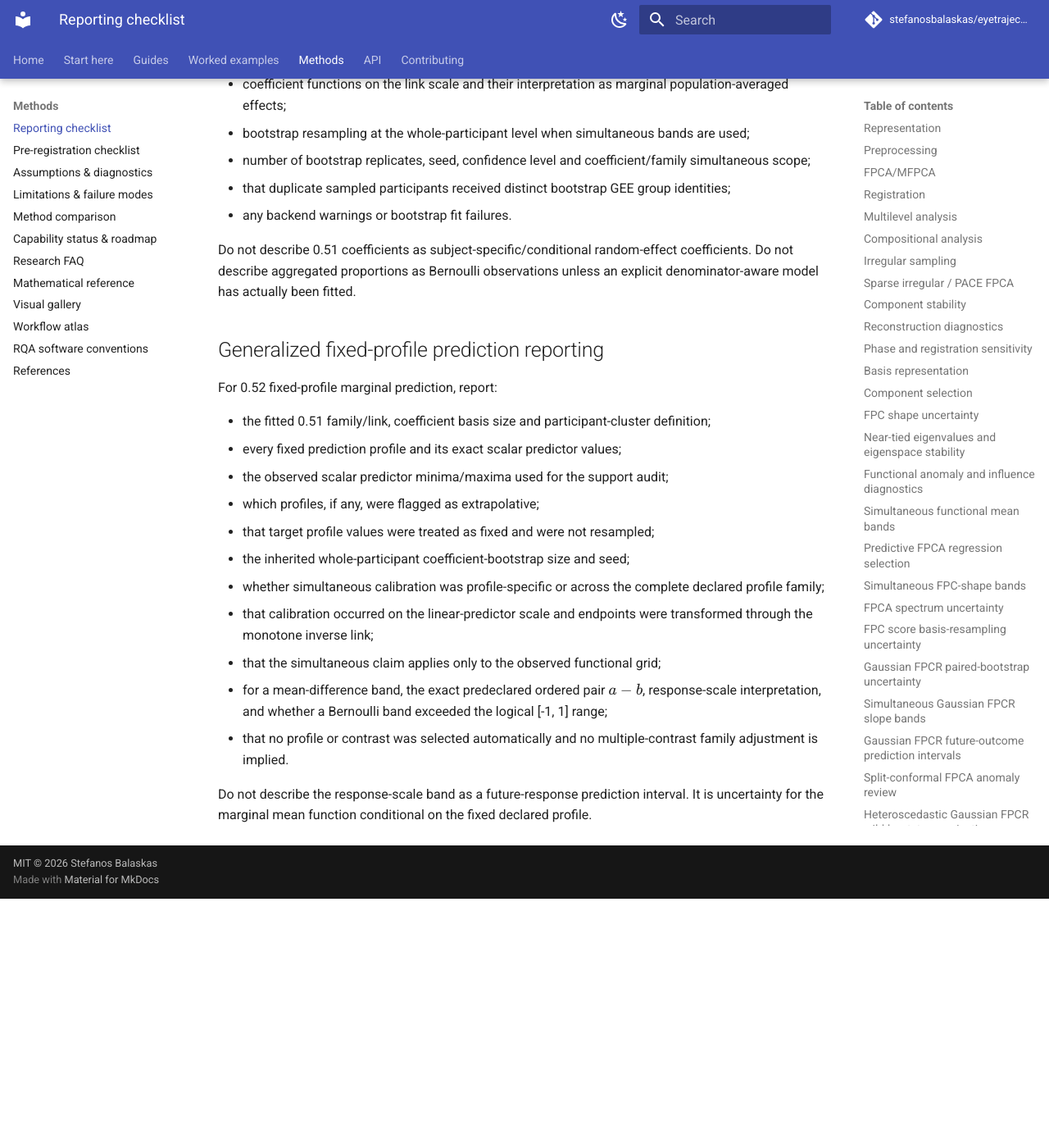
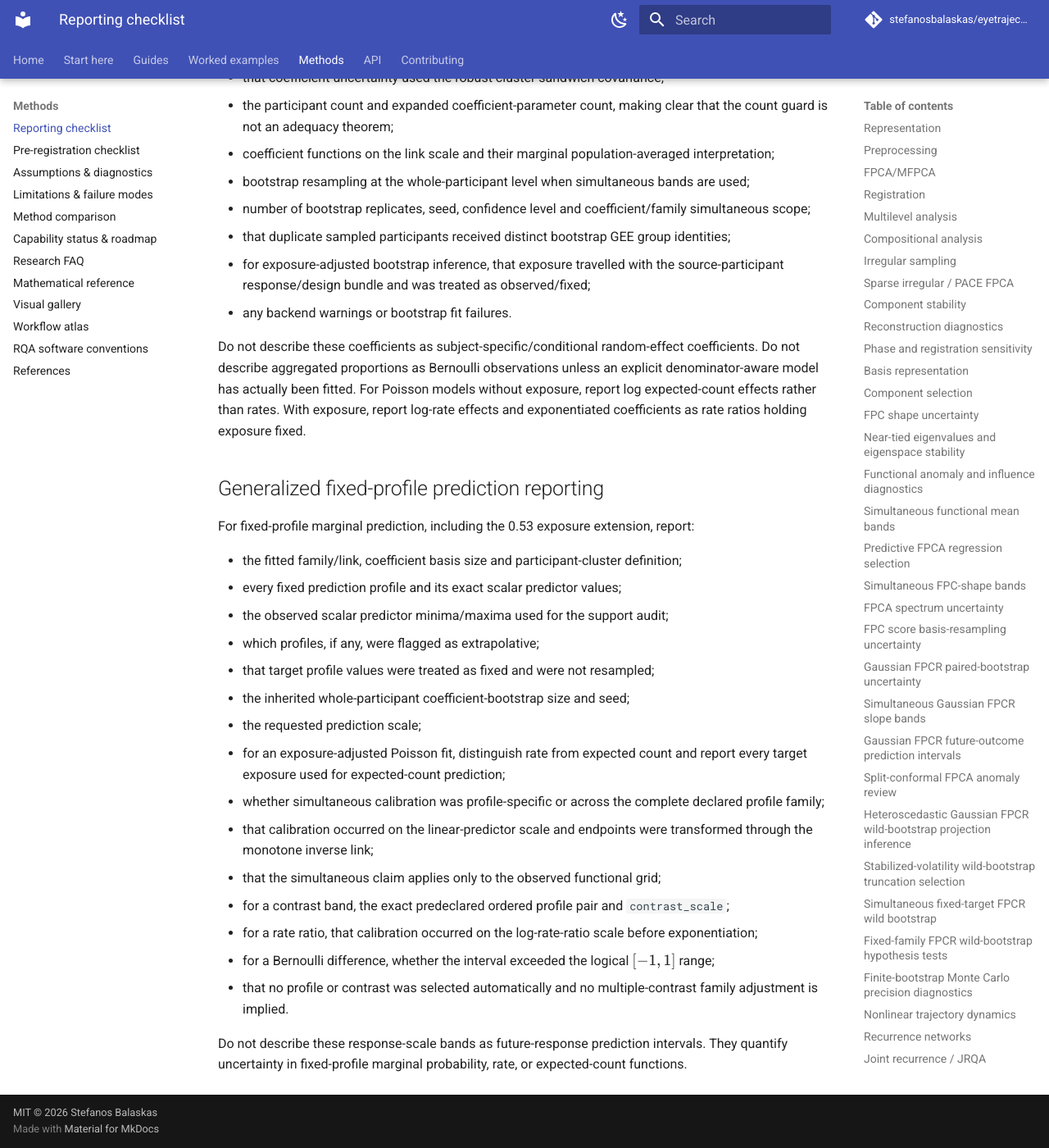
Before and after one commit to stefanosbalaskas/eyetrajectoriespy, an MkDocs documentation site: the page built from docs/methods/reporting.md, in a window 1280 px wide and 1400 px high, scrolled down 31170 px. Shown: the whole window at 82% size. Built offline with MkDocs 1.6.1 and Material for MkDocs 9.7.7, drawn with Linux system fonts in a browser that asks for light colours; comment, search, counter and statistics services are not loaded; before the commit the page ends 32266 px from its top, so only the background shows below that; some of the changed text lies outside the part shown.

Commit message:
Update generalized exposure reporting guidance

```diff
--- a/docs/methods/reporting.md
+++ b/docs/methods/reporting.md
@@ -1016,46 +1016,69 @@
 
 ## Generalized function-on-scalar reporting
 
-For version 0.51 report:
+For the generalized FoSR fit report:
 
-- the functional response dimension and whether the family was Bernoulli/logit or Poisson/log;
+- the functional response dimension and whether the family was Bernoulli/logit
+  or Poisson/log;
 - exact binary/count response coding and any exclusions performed upstream;
+- for Poisson models, whether exposure was supplied; if so, its scientific
+  meaning, units, shape/expansion rule, range, and why proportional scaling of
+  expected count with exposure is defensible;
 - the participant column defining independent clusters;
 - every scalar predictor and whether predictors vary across trials;
 - B-spline basis size, degree and observed time domain;
 - that working independence was fixed rather than selected;
 - that coefficient uncertainty used the robust cluster sandwich covariance;
-- the participant count and expanded coefficient-parameter count, making clear that the count guard is not an adequacy theorem;
-- coefficient functions on the link scale and their interpretation as marginal population-averaged effects;
-- bootstrap resampling at the whole-participant level when simultaneous bands are used;
-- number of bootstrap replicates, seed, confidence level and coefficient/family simultaneous scope;
-- that duplicate sampled participants received distinct bootstrap GEE group identities;
+- the participant count and expanded coefficient-parameter count, making clear
+  that the count guard is not an adequacy theorem;
+- coefficient functions on the link scale and their marginal
+  population-averaged interpretation;
+- bootstrap resampling at the whole-participant level when simultaneous bands
+  are used;
+- number of bootstrap replicates, seed, confidence level and coefficient/family
+  simultaneous scope;
+- that duplicate sampled participants received distinct bootstrap GEE group
+  identities;
+- for exposure-adjusted bootstrap inference, that exposure travelled with the
+  source-participant response/design bundle and was treated as observed/fixed;
 - any backend warnings or bootstrap fit failures.
 
-Do not describe 0.51 coefficients as subject-specific/conditional random-effect coefficients. Do not describe aggregated proportions as Bernoulli observations unless an explicit denominator-aware model has actually been fitted.
+Do not describe these coefficients as subject-specific/conditional random-effect
+coefficients. Do not describe aggregated proportions as Bernoulli observations
+unless an explicit denominator-aware model has actually been fitted. For
+Poisson models without exposure, report log expected-count effects rather than
+rates. With exposure, report log-rate effects and exponentiated coefficients as
+rate ratios holding exposure fixed.
 
 ## Generalized fixed-profile prediction reporting
 
-For 0.52 fixed-profile marginal prediction, report:
+For fixed-profile marginal prediction, including the 0.53 exposure extension,
+report:
 
-- the fitted 0.51 family/link, coefficient basis size and participant-cluster
+- the fitted family/link, coefficient basis size and participant-cluster
   definition;
 - every fixed prediction profile and its exact scalar predictor values;
 - the observed scalar predictor minima/maxima used for the support audit;
 - which profiles, if any, were flagged as extrapolative;
 - that target profile values were treated as fixed and were not resampled;
 - the inherited whole-participant coefficient-bootstrap size and seed;
+- the requested prediction scale;
+- for an exposure-adjusted Poisson fit, distinguish rate from expected count
+  and report every target exposure used for expected-count prediction;
 - whether simultaneous calibration was profile-specific or across the complete
   declared profile family;
 - that calibration occurred on the linear-predictor scale and endpoints were
   transformed through the monotone inverse link;
 - that the simultaneous claim applies only to the observed functional grid;
-- for a mean-difference band, the exact predeclared ordered pair
-  \(a-b\), response-scale interpretation, and whether a Bernoulli band exceeded
-  the logical [-1, 1] range;
+- for a contrast band, the exact predeclared ordered profile pair and
+  `contrast_scale`;
+- for a rate ratio, that calibration occurred on the log-rate-ratio scale before
+  exponentiation;
+- for a Bernoulli difference, whether the interval exceeded the logical
+  \([-1,1]\) range;
 - that no profile or contrast was selected automatically and no
   multiple-contrast family adjustment is implied.
 
-Do not describe the response-scale band as a future-response prediction
-interval. It is uncertainty for the marginal mean function conditional on the
-fixed declared profile.
+Do not describe these response-scale bands as future-response prediction
+intervals. They quantify uncertainty in fixed-profile marginal probability,
+rate, or expected-count functions.
```
